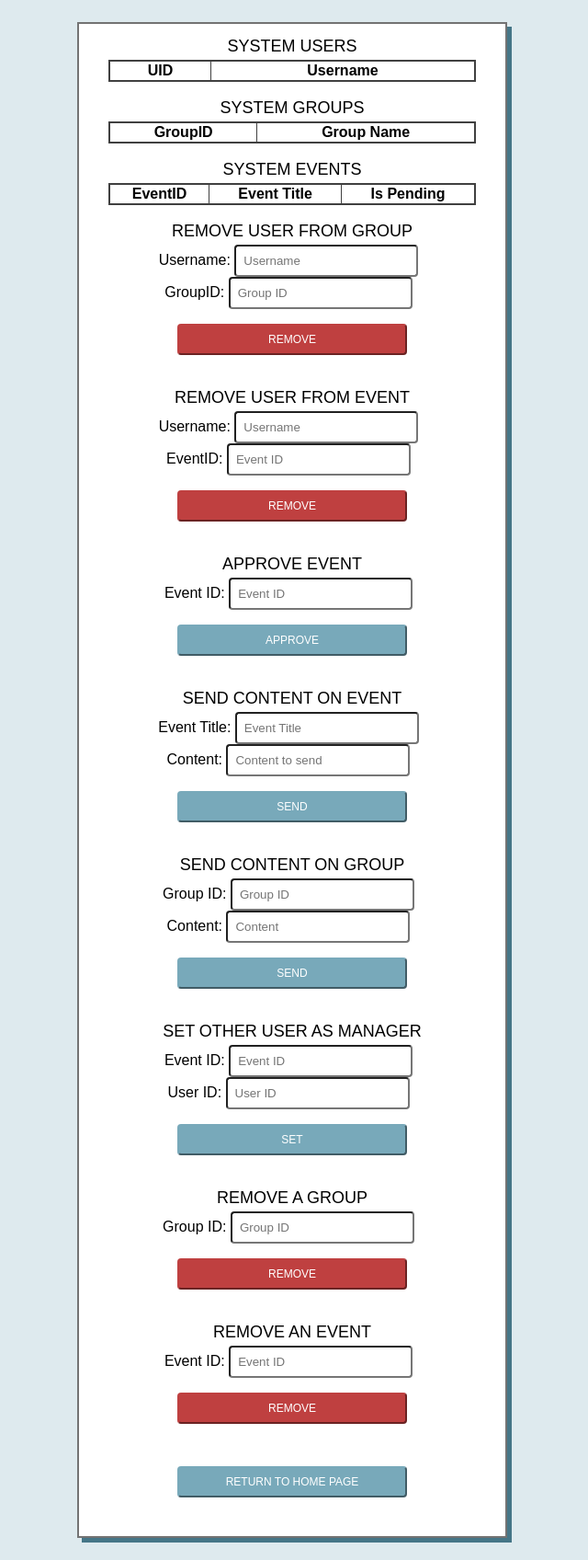
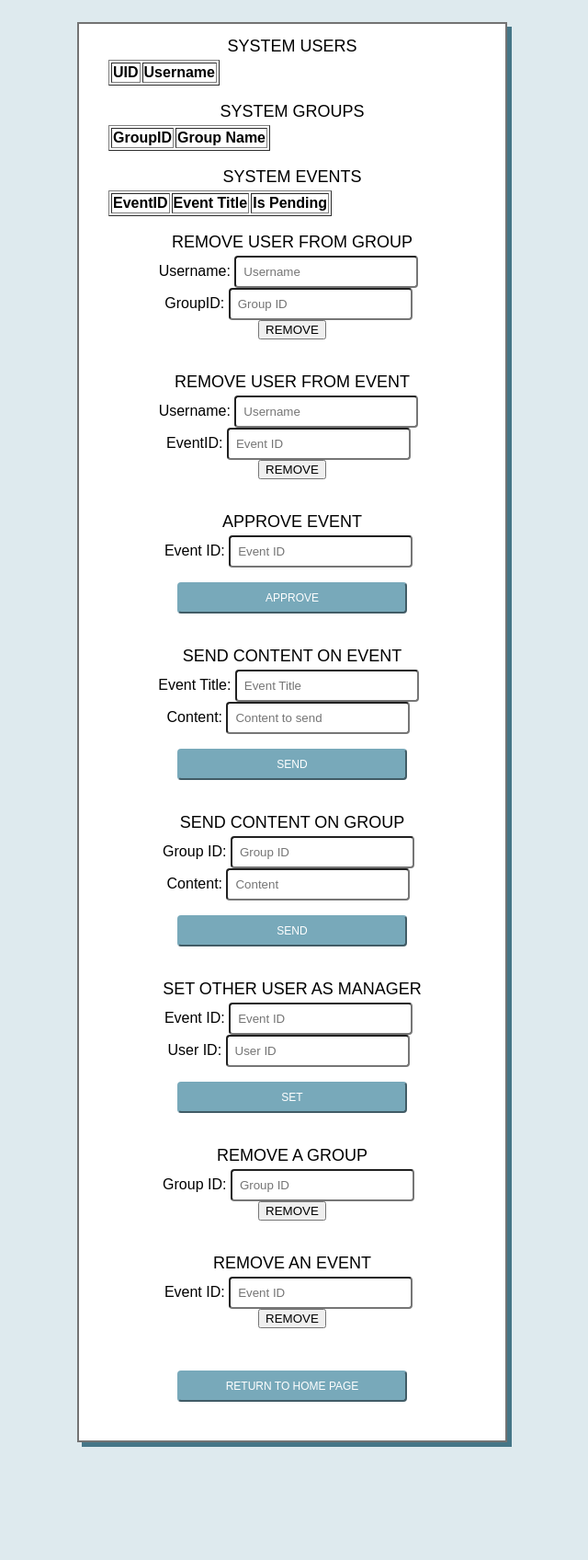
Before and after one commit to alt440/DatabasesPHPMysqli, a PHP site: page /BasicSetup/html/adminHome.php in a window 1280 px wide. Shown: the whole page at 92% size, without its empty margins (322-962 px from the left). After the commit the page ends 1573 px from the top, so only its background shows below. Run offline with PHP 8.4, Linux system fonts and the light colour scheme; the visitor is signed in with stand-in values (Sample User, id 1); data that the repository does not hold is empty.

Commit message:
Final Version

```diff
--- a/FinalProject/BasicSetup/css/event2.css
+++ b/FinalProject/BasicSetup/css/event2.css
@@ -288,7 +288,7 @@ p{
     top: 80px;
   }
 
-  #seeMembersPopup, #seePendingUsersPopup, #requestAddNewMember{
+  #seeMembersPopup, #seePendingUsersPopup, #requestAddNewMember, #seeHiddenGroupsPopup{
     position: absolute;
     margin-left: auto;
     margin-right: auto;
@@ -297,7 +297,7 @@ p{
     right: 0;
     z-index: 1;
   }
-  #seeMembersPopup, #seePendingUsersPopup, #requestAddNewMember{
+  #seeMembersPopup, #seePendingUsersPopup, #requestAddNewMember, #seeHiddenGroupsPopup{
     background-color: white;
     width: 600px;
     border: solid 2px #737373;
--- a/FinalProject/BasicSetup/html/css/editInfo.css
+++ b/FinalProject/BasicSetup/html/css/editInfo.css
@@ -135,25 +135,6 @@ background-color: #cc6666;
 border-color: #cc6666;
 }
 
-.centeredDeleteButton{
-    background-color:  #bf4040;
-    border-color: #bf4040;
-    width: 250px;
-    color: white;
-    padding: 8px;
-    border-radius: 4px;
-    display: block;
-    margin-top: 16px;
-    margin-left: auto;
-    margin-right: auto;
-    font-size: 12px;
-}
-
-.centeredDeleteButton:hover{
-background-color: #cc6666;
-border-color: #cc6666;
-}
-
 .newText {
     padding: 8px;
     border-radius: 4px;
@@ -252,10 +233,3 @@ p{
     border: solid 2px #404040;
     border-collapse: collapse;
 }
-
-.homeTableSmall{
-    margin: auto;
-    width: 400px;
-    border: solid 2px #404040;
-    border-collapse: collapse;
-}
--- a/FinalProject/BasicSetup/html/groupConversations.php
+++ b/FinalProject/BasicSetup/html/groupConversations.php
@@ -105,8 +105,8 @@
       <div id="optionsBar">
         <?php if(strcmp($groupAdmin,$username)==0){?>
       	  <button id="OptionsButton" type="button" onclick="seeOptions()">Options</button>
+        <?php } ?>
 		      <button id="MembersButton" type="button" onclick="seeMembers('<?php echo $currentGroup?>')">Members</button>
-        <?php }?>
       </div>
         <textarea id = "TextArea"
                   rows = "3"
@@ -153,6 +153,7 @@
   </div>
 
   <!-- div to add members / remove members -->
+  <?php if(strcmp($groupAdmin,$username)==0){ ?>
   <div id="requestAddNewMemberGroup" class="membersPopup">
     <label id="titleRequestAddNewMember">Add New User</label><br>
     <label id="addNewMember1">SCC ID: </label><input type="text" placeholder="Enter User's ID " id="addUserID"><br>
@@ -170,6 +171,7 @@
     <label id="removeNewMember4">Name: </label><input type="text" placeholder="Enter User's Name" id="removeUserName"><br>
     <input type="button" value="Submit" id="submitRemoveUser" onclick="removeUserFromGroup('<?php echo $currentGroup;?>')">
   </div>
+<?php } ?>
 </div>
 
 <div id="groupOptions">
--- a/FinalProject/BasicSetup/html/homePage.php
+++ b/FinalProject/BasicSetup/html/homePage.php
@@ -79,7 +79,7 @@ and open the template in the editor.
        }?>
          <br/><br/>
          <p class="subtitle">USER DATA</p>
-        <table class="homeTable" border="1">
+        <table class="homeTable" border="solid 1px">
             <!-- <tr><td colspan="2"><h3>USER DATA</h3> </td></tr> -->
             <tr><td><b>SCC User ID: </b></td><td> <?php echo $result[0];?></td> </tr>
             <tr><td><b>Name: </b></td><td> <?php echo $result[4];?></td> </tr>
--- a/FinalProject/BasicSetup/html/index.html
+++ b/FinalProject/BasicSetup/html/index.html
@@ -1,5 +1,5 @@
 <!--
-    authors: Francois David, Daniel Vigny-Pau
+    authors: Alexandre Therrien, Daniel Vigny-Pau
  -->
 
 <html xmlns="http://www.w3.org/1999/xhtml">
--- a/FinalProject/BasicSetup/html/signUp.html
+++ b/FinalProject/BasicSetup/html/signUp.html
@@ -1,6 +1,8 @@
 <!DOCTYPE html>
 <!--
-    authors: Francois David, Mair Elbaz
+To change this license header, choose License Headers in Project Properties.
+To change this template file, choose Tools | Templates
+and open the template in the editor.
 -->
 <html>
     <head>
```
Also changed, not shown: FinalProject/BasicSetup/html/adminHome.php (+2 -16 lines), FinalProject/BasicSetup/html/controllerHome.php (+2 -13 lines), FinalProject/BasicSetup/html/eventPage.php (+20 -2 lines).
